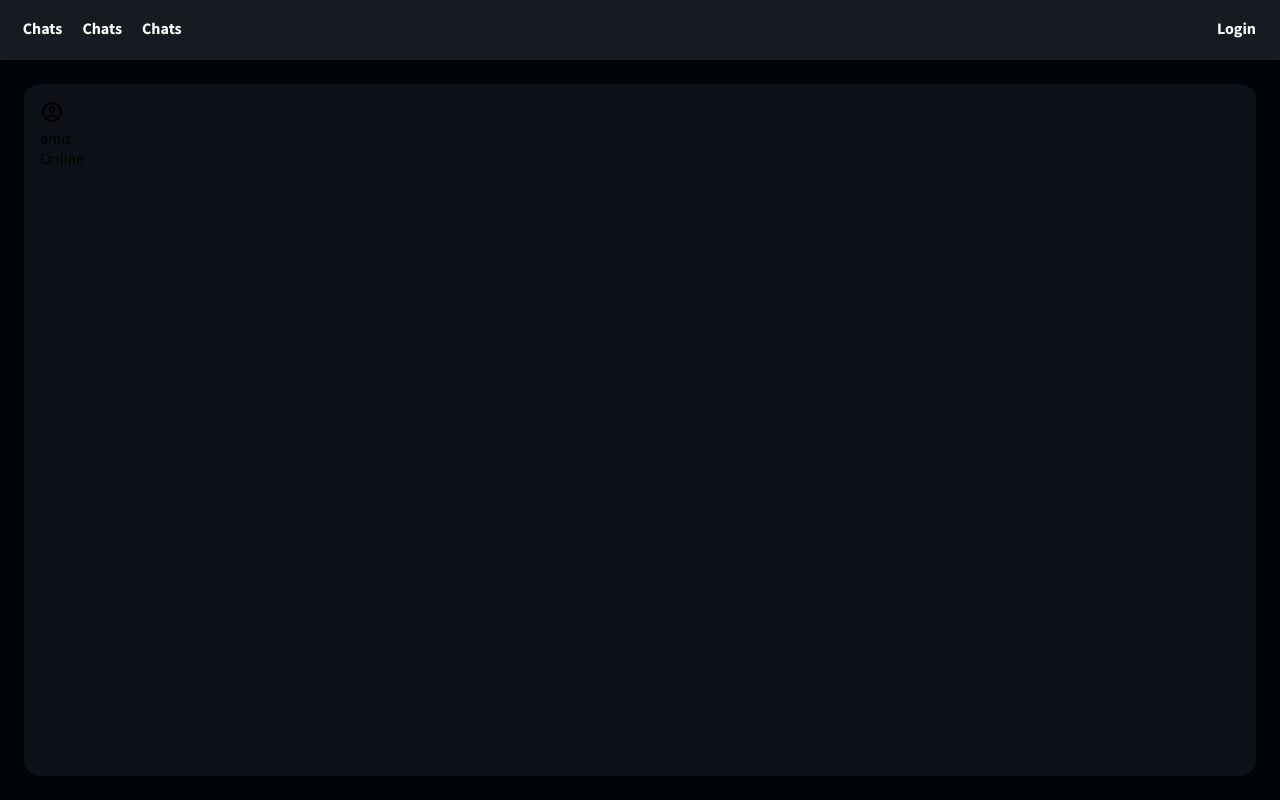
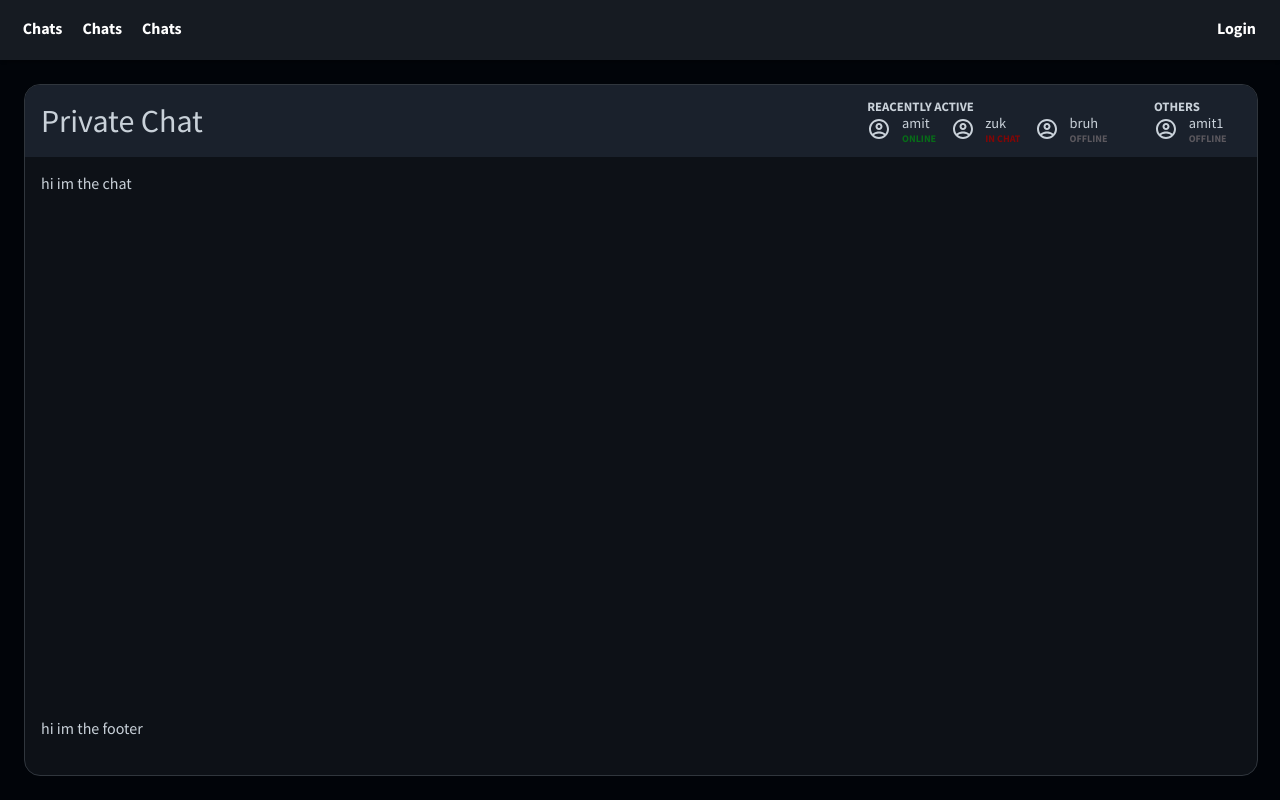
Before and after one commit to ZukLevinson/ChattingApp, a React (Create React App) app in the folder frontend/: page / in a window 1280 px wide. Built offline with nearby package versions, Linux system fonts and the light colour scheme.

Commit message:
feat(Chat, UserProfileBadge): added users

```diff
--- a/frontend/src/components/Chat/index.module.css
+++ b/frontend/src/components/Chat/index.module.css
@@ -1,9 +1,67 @@
 .container {
   flex: 1;
-  width: calc(100% - (var(--card-margin) + var(--card-padding)) * 2);
+  width: calc(100% - var(--card-margin) * 2);
   height: calc(100% - 4em);
   background-color: var(--secondary-background);
   margin: var(--card-margin);
   border-radius: 1em;
+  display: flex;
+  flex-direction: column;
+  border: 1px solid var(--card-border);
+  overflow: hidden;
+  color: var(--primary-text-color);
+}
+
+.header {
+  height: calc(7% - var(--card-padding));
+  min-height: 40px;
+  width: calc(100% - var(--card-padding));
+  background-color: var(--active-background);
   padding: var(--card-padding);
+  display: flex;
+  flex-direction: row;
+  justify-content: space-between;
+  align-items: center;
 }
+
+.title {
+  font-size: 2em;
+}
+
+.users {
+  display: flex;
+  justify-content: space-evenly;
+  flex-direction: row;
+}
+
+.users-container {
+  display: flex;
+  justify-content: space-evenly;
+  flex-direction: row;
+}
+
+.users-section {
+  display: flex;
+  flex-direction: column;
+  margin: 0 1em;
+}
+
+.users-section-header {
+  font-size: 0.8em;
+  text-transform: uppercase;
+  font-weight: 700;
+}
+
+.content {
+  flex: 1;
+  height: 100%;
+  padding: var(--card-padding);
+  width: calc(100% - var(--card-padding));
+}
+
+.footer {
+  height: 6%;
+  min-height: 30px;
+  padding: var(--card-padding);
+  width: calc(100% - var(--card-padding));
+}
--- a/frontend/src/components/Chat/index.tsx
+++ b/frontend/src/components/Chat/index.tsx
@@ -1,20 +1,67 @@
 import styles from "./index.module.css";
 import UserProfileBadge, {
   Props as UserProfileBadgeProps,
+  Status,
 } from "../UserProfileBadge";
 
-const tempCurrentChat: UserProfileBadgeProps = {
-  username: "amit",
-  status: "Online",
-};
+const tempOnlineUsers: UserProfileBadgeProps[] = [
+  {
+    username: "amit",
+    status: Status.online,
+  },
+  {
+    username: "zuk",
+    status: Status.inChat,
+  },
+  {
+    username: "bruh",
+    status: Status.offline,
+  },
+];
+const tempOfflineUsers: UserProfileBadgeProps[] = [
+  {
+    username: "amit1",
+    status: Status.offline,
+  },
+];
 
 interface Props {}
 
 export default function Chat(props: Props) {
   return (
     <div className={styles.container}>
-      <div>
-        <UserProfileBadge {...tempCurrentChat} />
+      <div className={styles.header}>
+        <div className={styles.title}>
+          <span>Private Chat</span>
+        </div>
+        <div className={styles["users-container"]}>
+          <div className={styles["users-section"] + " " + styles.actives}>
+            <div className={styles["users-section-header"]}>
+              <span>Reacently Active</span>
+            </div>
+            <div className={styles.users}>
+              {tempOnlineUsers.map((user) => (
+                <UserProfileBadge {...user} />
+              ))}
+            </div>
+          </div>
+          <div className={styles["users-section"] + " " + styles.offlines}>
+            <div className={styles["users-section-header"]}>
+              <span>Others</span>
+            </div>
+            <div className={styles.users}>
+              {tempOfflineUsers.map((user) => (
+                <UserProfileBadge {...user} />
+              ))}
+            </div>
+          </div>
+        </div>
+      </div>
+      <div className={styles.content}>
+        <span>hi im the chat</span>
+      </div>
+      <div className={styles.footer}>
+        <span>hi im the footer</span>
       </div>
     </div>
   );
--- a/frontend/src/components/UserProfileBadge/index.module.css
+++ b/frontend/src/components/UserProfileBadge/index.module.css
@@ -1,4 +1,31 @@
 .container {
-  height: 40px;
+  height: 30px;
   width: calc(fit-content + 1em);
+  margin: auto 1em 0 auto;
+  display: flex;
+  flex-direction: row;
+  font-size: 0.9em;
 }
+
+.status {
+  text-transform: uppercase;
+  font-size: 0.7em;
+  font-weight: 700;
+}
+
+.icon {
+  margin-right: 0.75em;
+  display: flex;
+  justify-content: center;
+  align-items: center;
+}
+
+.icon > svg {
+  fill: var(--primary-text-color);
+}
+
+.info {
+  display: flex;
+  justify-content: center;
+  flex-direction: column;
+}
--- a/frontend/src/components/UserProfileBadge/index.tsx
+++ b/frontend/src/components/UserProfileBadge/index.tsx
@@ -3,9 +3,15 @@ import { FunctionComponent, useState } from "react";
 // import AccountCircleIcon from "@mui/icons-material/AccountCircle";
 import { ReactComponent as Avatar } from "../../assets/icons/account_circle_black_24dp.svg";
 
+export enum Status {
+  online = "Online",
+  offline = "Offline",
+  inChat = "In chat",
+}
+
 export interface Props {
   username: string;
-  status: "Online" | "Offline" | "In chat";
+  status: Status;
   icon?: FunctionComponent;
 }
 
@@ -19,10 +25,24 @@ export default function UserProfileBadge(props: Props) {
         <div className={styles.username}>
           <span>{props.username}</span>
         </div>
-        <div className={styles.status}>
+        <div
+          className={styles.status}
+          style={{ color: getColor(props.status) }}
+        >
           <span>{props.status}</span>
         </div>
       </div>
     </div>
   );
 }
+
+function getColor(status: Status) {
+  switch (status) {
+    case Status.online:
+      return "var(--online-color)";
+    case Status.offline:
+      return "var(--offline-color)";
+    case Status.inChat:
+      return "var(--in-chat-color)";
+  }
+}
--- a/frontend/src/index.css
+++ b/frontend/src/index.css
@@ -9,7 +9,11 @@
   --primary-background: #010409;
   --secondary-background: #0d1117;
   --active-background: #1a212c;
-  --primary-text-color: #fdfdfd;
+  --primary-text-color: #c9d1d9;
+  --card-border: #30363d;
+  --online-color: rgb(7, 107, 24);
+  --offline-color: rgb(91, 88, 94);
+  --in-chat-color: rgb(129, 6, 6);
 }
 
 html,
```
